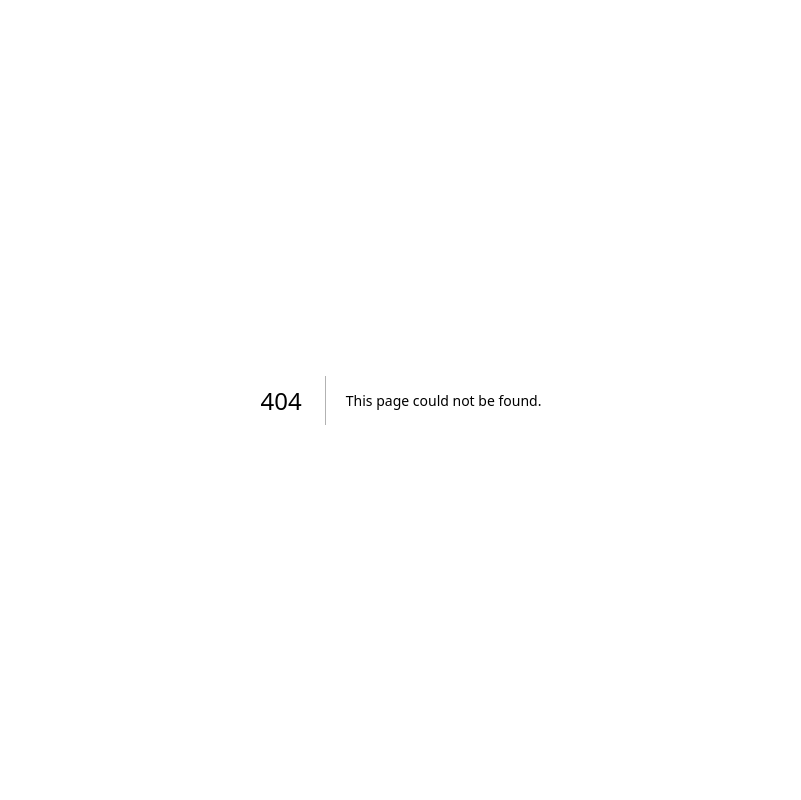
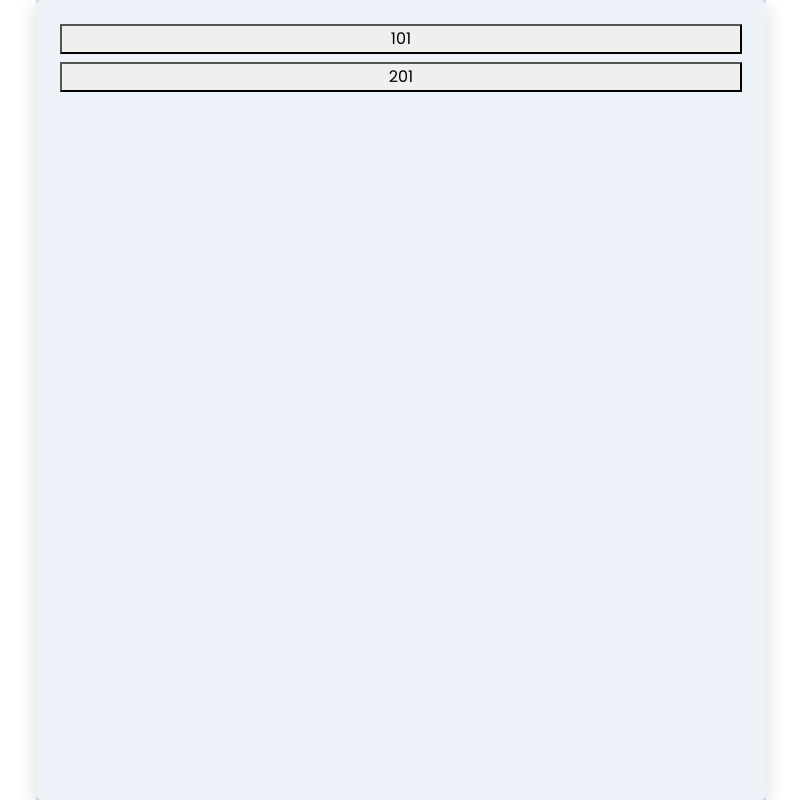
Before and after one commit to vondersam/TodoApp, a Next.js app: page /demo3 in a window 1280 px wide. Before the commit this address had no page. Shown: the whole page, without its empty margins (239-1040 px from the left). Built offline with nearby package versions, Linux system fonts and the light colour scheme.

Commit message:
Add demo 3 with counters.

```diff
--- /dev/null
+++ b/pages/demo3.js
@@ -0,0 +1,22 @@
+import { useState } from 'react';
+
+function useCountTracker() {
+  const [count2, setCount2] = useState(201);
+  const [count1, setCount1] = useState(101);
+  return {
+    count1,
+    count2,
+    setCount1,
+    setCount2
+  };
+}
+
+export default function App() {
+  const { count1, count2, setCount1, setCount2 } = useCountTracker();
+  return (
+    <div className="list-group container p-4 gap-2">
+      <button onClick={() => setCount1(count1 + 1)}>{count1}</button>
+      <button onClick={() => setCount2(count2 + 1)}>{count2}</button>
+    </div>
+  );
+}
```
